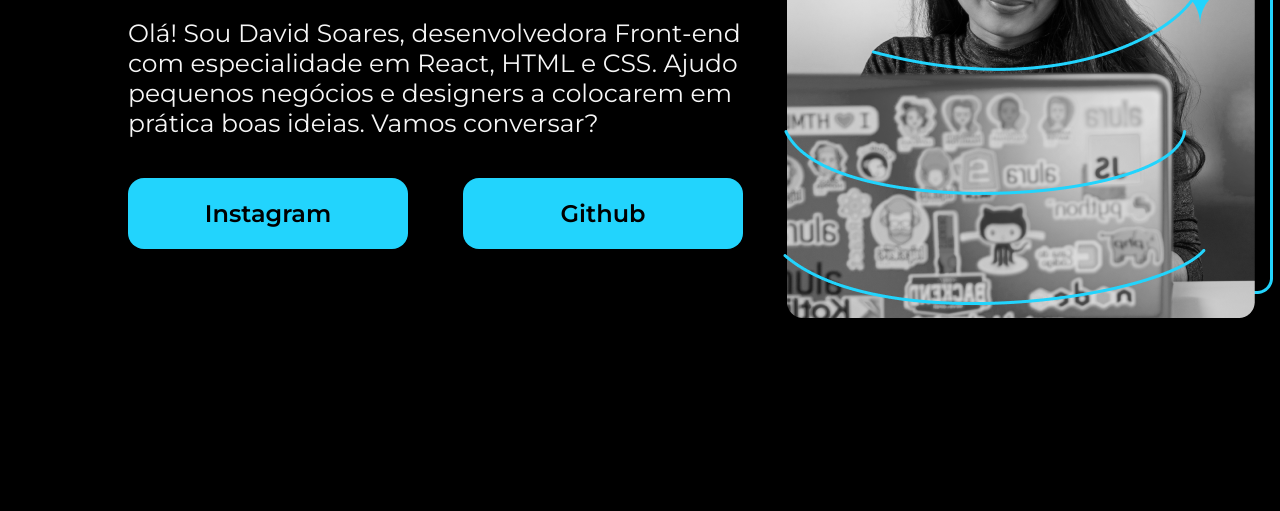
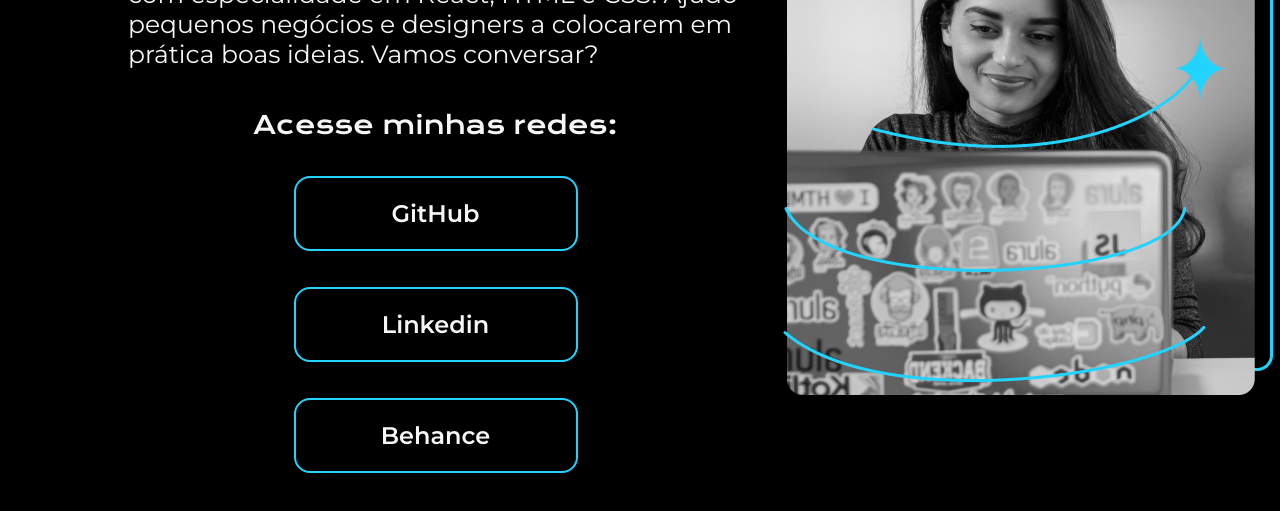
Before and after one commit to davidneneg/Portf-lio, a plain HTML site: page index.html in a window 1280 px wide. Shown: the part 309-820 px from the top of the page. Drawn offline with nearby package versions, Linux system fonts and the light colour scheme.

Commit message:
Parte 3 do curso

```diff
--- a/index.html
+++ b/index.html
@@ -18,8 +18,10 @@
                 negócios e designers a colocarem em prática boas ideias. Vamos conversar?</p>
 
             <div class="apresentacao__links">
-            <a class="apresentacao__links__link" href="https://instagram.com">Instagram</a>
-            <a class="apresentacao__links__link" href="https://github.com">Github</a>
+                <h2 class="apresentacao__links__subtitulo">Acesse minhas redes:</h2>
+            <a class="apresentacao__links__link" href="https://github.com/davidneneg">GitHub</a>
+            <a class="apresentacao__links__link" href="https://github.com">Linkedin</a>
+            <a class="apresentacao__links__link" href="https://github.com">Behance</a>
             </div>
         </section>
         <img src="img.png" alt="Foto da Joana Santos programando">
--- a/style.css
+++ b/style.css
@@ -51,14 +51,22 @@
 
 .apresentacao__links {
     display: flex;
+    flex-direction: column;
+    align-items: center;
     justify-content: space-between;
     width: 615px;
+    gap: 36px;
+}
+
+.apresentacao__links__subtitulo{
+    font-family: "Krona One", sans-serif;
+    font-size: 25px;
+    font-weight: 400;
 }
 
 .apresentacao__links__link {
-
-    background-color: #22D4FD;
-    color: #000000;
+    border: 2px solid #22D4FD;
+    color: #f6f6f6;
     width: 280px;
     text-align: center;
     font-size: 24px;
```
Also changed, not shown: Logo Github.png (added), Logo Twitch.png (added), Logo linkedin.png (added).
